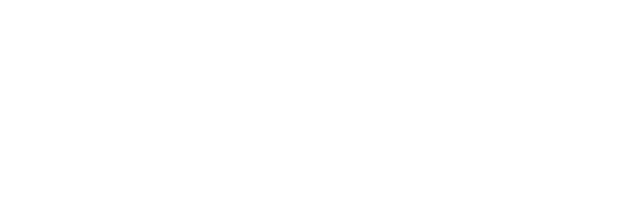
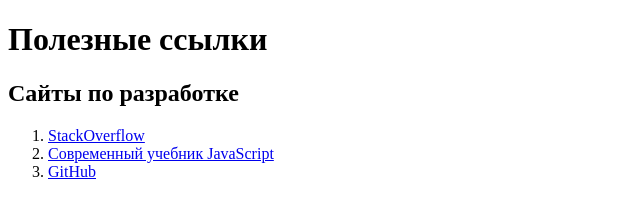
Before and after one commit to xmb1pb/task-html, a website: page src/index.html in a window 1280 px wide. Shown: the whole page, without its empty margins (0-640 px from the left). Drawn offline with Linux system fonts and the light colour scheme.

Commit message:
Задание по HTML

```diff
--- a/src/index.html
+++ b/src/index.html
@@ -1,7 +1,21 @@
 <!DOCTYPE html>
-<html lang="en">
+<html lang="ru">
     <head>
         <title>HTML</title>
     </head>
-    <body></body>
+    <body>
+        <h1>Полезные ссылки</h1>
+        <h2>Сайты по разработке</h2>
+        <ol>
+        <li>
+            <a href="https://stackoverflow.com/">StackOverflow</a>
+        </li>
+        <li>
+            <a href="https://learn.javascript.ru/">Современный учебник JavaScript</a>
+        </li>
+        <li>
+            <a href="https://github.com/">GitHub</a>
+        </li>
+            </ol>
+    </body>
 </html>
```
